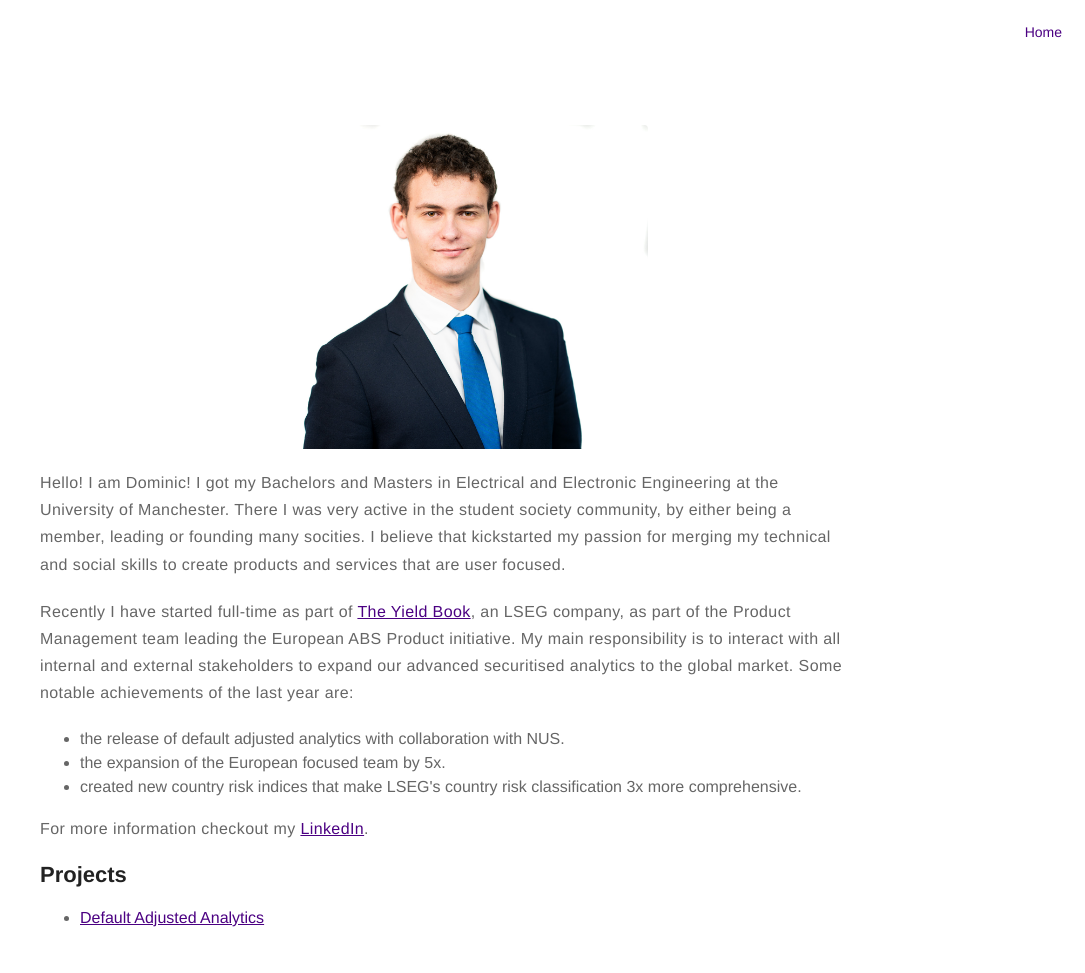
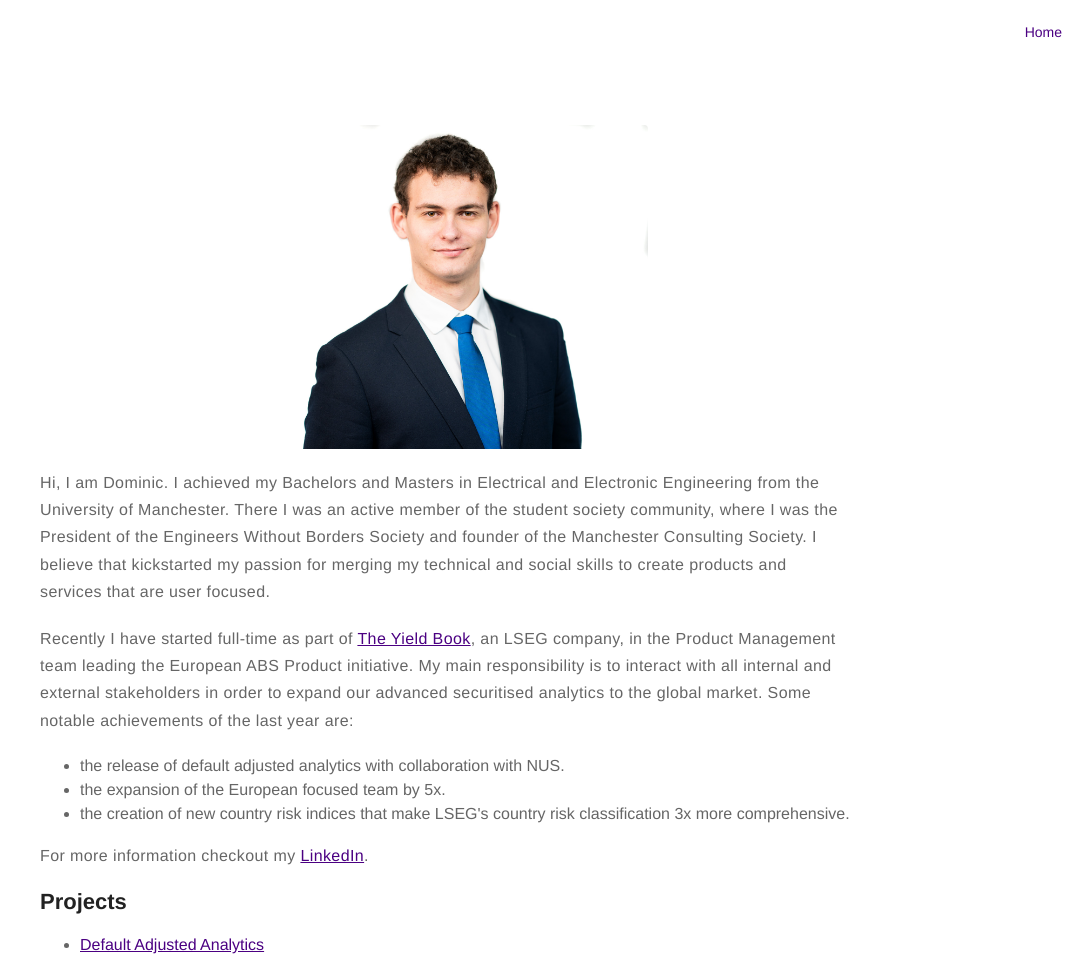
Before and after one commit to TatakisDom/tatakisdom.github.io, a Jekyll site: the page built from about.md, in a window 1280 px wide. Shown: the whole page, without its empty margins (195-1280 px from the left). Built offline with Jekyll 4.4.1, drawn with Linux system fonts in a browser that asks for light colours; nearby versions of some CDN libraries; library files that are not in the unit come from our copies; before the commit the page ends 946 px from its top, so only the background shows below that.

Commit message:
Word changes by mum

```diff
--- a/_config.yml
+++ b/_config.yml
@@ -3,7 +3,7 @@ name: Dominic Tatakis
 bio: Analytics Product Manager, Quantitative Anayst
 
 # twitter summary info
-description: A Product Manager focusing on European Securitised market, based in London.
+description: Product Manager focusing on European Securitised market, based in London.
 
 # if it's an external image, update below for true
 # better with square images
--- a/about.md
+++ b/about.md
@@ -5,22 +5,21 @@ layout: page
 ![Profile Image](/{{ site.picture }})
 <!-- <figcaption class="caption">Surf </figcaption> -->
 
-<p>Hello!
-I am Dominic!
-I got my Bachelors and Masters in Electrical and Electronic Engineering at the University of Manchester.
-There I was very active in the student society community, by either being a member, leading or founding many socities.
+<p>Hi, I am Dominic.
+I achieved my Bachelors and Masters in Electrical and Electronic Engineering from the University of Manchester.
+There I was an active member of the student society community, where I was the President of the Engineers Without Borders Society and founder of the Manchester Consulting Society.
 I believe that kickstarted my passion for merging my technical and social skills to create products and services that are user focused.
 </p>
 
 <p>
-Recently I have started full-time as part of <a href="https://www.yieldbook.com/">The Yield Book</a>, an LSEG company, as part of the Product Management team leading the European ABS Product initiative.
-My main responsibility is to interact with all internal and external stakeholders to expand our advanced securitised analytics to the global market.
+Recently I have started full-time as part of <a href="https://www.yieldbook.com/">The Yield Book</a>, an LSEG company, in the Product Management team leading the European ABS Product initiative.
+My main responsibility is to interact with all internal and external stakeholders in order to expand our advanced securitised analytics to the global market.
 Some notable achievements of the last year are:
 </p>
 <ul class="achievement-list">
 <li> the release of default adjusted analytics with collaboration with NUS.</li>
 <li> the expansion of the European focused team by 5x.</li>
-<li> created new country risk indices that make LSEG's country risk classification 3x more comprehensive. </li>
+<li> the creation of new country risk indices that make LSEG's country risk classification 3x more comprehensive. </li>
 </ul>
 
 For more information checkout my  <a href="https://www.linkedin.com/in/dominictatakis/">LinkedIn</a>.
```
Also changed, not shown: defaultanalytics.md (+4 -4 lines).
